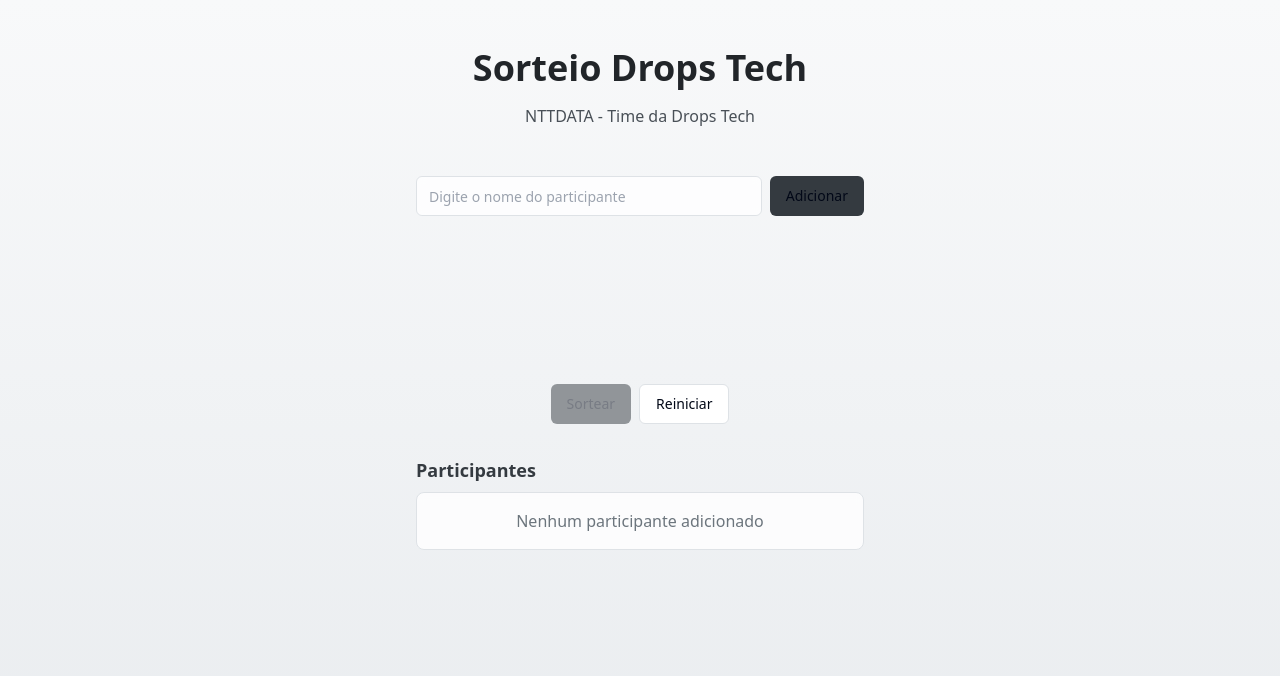
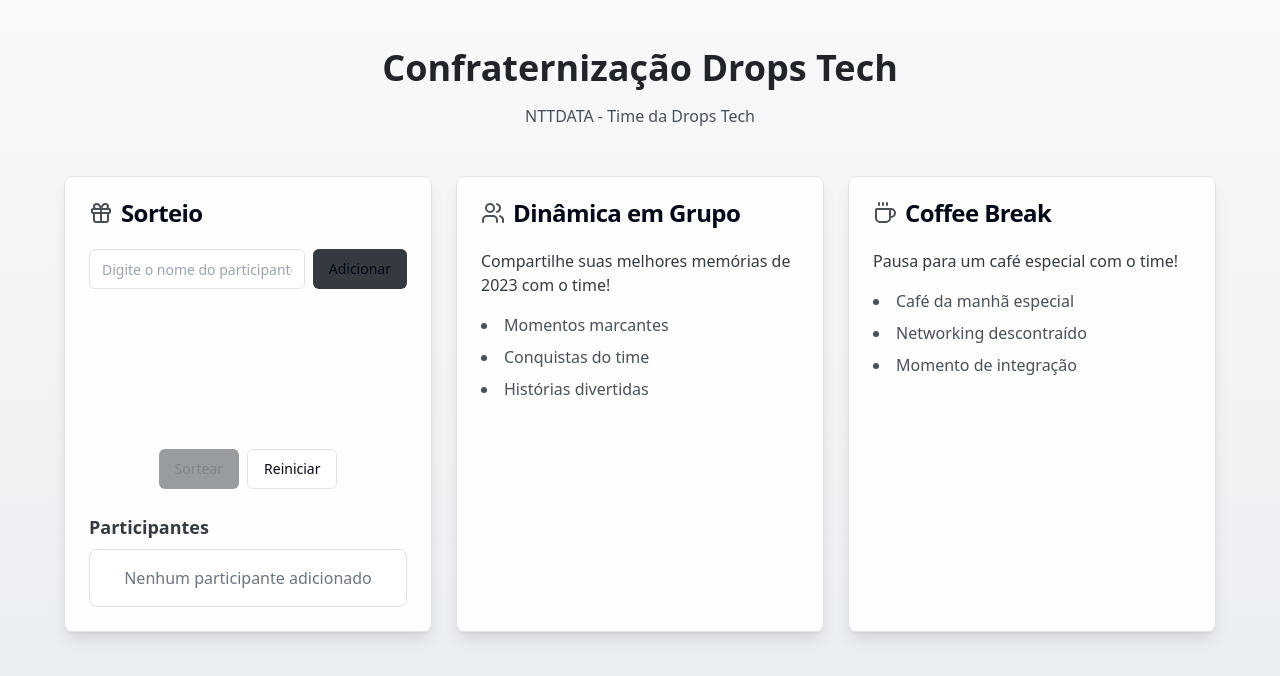
Before and after one commit to cledsonAlves/drops-luck-picker, a React (Vite) app: page / in a window 1280 px wide. Shown: the top 676 px of the page. Built offline with nearby package versions, Linux system fonts and the light colour scheme.

Commit message:
Create year-end event board
Add a special year-end board for Drops Tech featuring a raffle card, dynamics, and coffee details.
[skip gpt_engineer]

```diff
--- a/src/pages/Index.tsx
+++ b/src/pages/Index.tsx
@@ -2,6 +2,8 @@ import { useState } from "react";
 import { RaffleInput } from "@/components/RaffleInput";
 import { ParticipantsList } from "@/components/ParticipantsList";
 import { WinnerDisplay } from "@/components/WinnerDisplay";
+import { Card, CardContent, CardHeader, CardTitle } from "@/components/ui/card";
+import { Coffee, Gift, Users } from "lucide-react";
 import { toast } from "sonner";
 
 const Index = () => {
@@ -36,27 +38,80 @@ const Index = () => {
   return (
     <div className="min-h-screen bg-gradient-to-b from-raffle-50 to-raffle-100">
       <div className="container py-12 px-4">
-        <div className="max-w-4xl mx-auto space-y-12">
+        <div className="max-w-6xl mx-auto space-y-12">
           <div className="text-center space-y-4">
             <h1 className="text-4xl font-bold text-raffle-800">
-              Sorteio Drops Tech
+              Confraternização Drops Tech
             </h1>
             <p className="text-raffle-600">
               NTTDATA - Time da Drops Tech
             </p>
           </div>
 
-          <div className="space-y-8 flex flex-col items-center">
+          <div className="grid grid-cols-1 md:grid-cols-3 gap-6">
+            {/* Card de Sorteio */}
+            <Card className="bg-white/90 backdrop-blur-sm border-raffle-200 shadow-lg hover:shadow-xl transition-shadow">
+              <CardHeader>
+                <CardTitle className="flex items-center gap-2">
+                  <Gift className="text-raffle-600" />
+                  <span>Sorteio</span>
+                </CardTitle>
+              </CardHeader>
+              <CardContent className="space-y-6">
                 <RaffleInput onAddParticipant={handleAddParticipant} />
-
                 <WinnerDisplay
                   winner={winner}
                   onRaffle={handleRaffle}
                   onReset={handleReset}
                   disabled={participants.length < 2}
                 />
+                <ParticipantsList participants={participants} />
+              </CardContent>
+            </Card>
 
-            <ParticipantsList participants={participants} />
+            {/* Card de Dinâmica */}
+            <Card className="bg-white/90 backdrop-blur-sm border-raffle-200 shadow-lg hover:shadow-xl transition-shadow">
+              <CardHeader>
+                <CardTitle className="flex items-center gap-2">
+                  <Users className="text-raffle-600" />
+                  <span>Dinâmica em Grupo</span>
+                </CardTitle>
+              </CardHeader>
+              <CardContent>
+                <div className="space-y-4">
+                  <p className="text-raffle-700">
+                    Compartilhe suas melhores memórias de 2023 com o time!
+                  </p>
+                  <ul className="list-disc list-inside text-raffle-600 space-y-2">
+                    <li>Momentos marcantes</li>
+                    <li>Conquistas do time</li>
+                    <li>Histórias divertidas</li>
+                  </ul>
+                </div>
+              </CardContent>
+            </Card>
+
+            {/* Card do Café */}
+            <Card className="bg-white/90 backdrop-blur-sm border-raffle-200 shadow-lg hover:shadow-xl transition-shadow">
+              <CardHeader>
+                <CardTitle className="flex items-center gap-2">
+                  <Coffee className="text-raffle-600" />
+                  <span>Coffee Break</span>
+                </CardTitle>
+              </CardHeader>
+              <CardContent>
+                <div className="space-y-4">
+                  <p className="text-raffle-700">
+                    Pausa para um café especial com o time!
+                  </p>
+                  <ul className="list-disc list-inside text-raffle-600 space-y-2">
+                    <li>Café da manhã especial</li>
+                    <li>Networking descontraído</li>
+                    <li>Momento de integração</li>
+                  </ul>
+                </div>
+              </CardContent>
+            </Card>
           </div>
         </div>
       </div>
```
Lines whose indentation alone changed are shown as unchanged.
